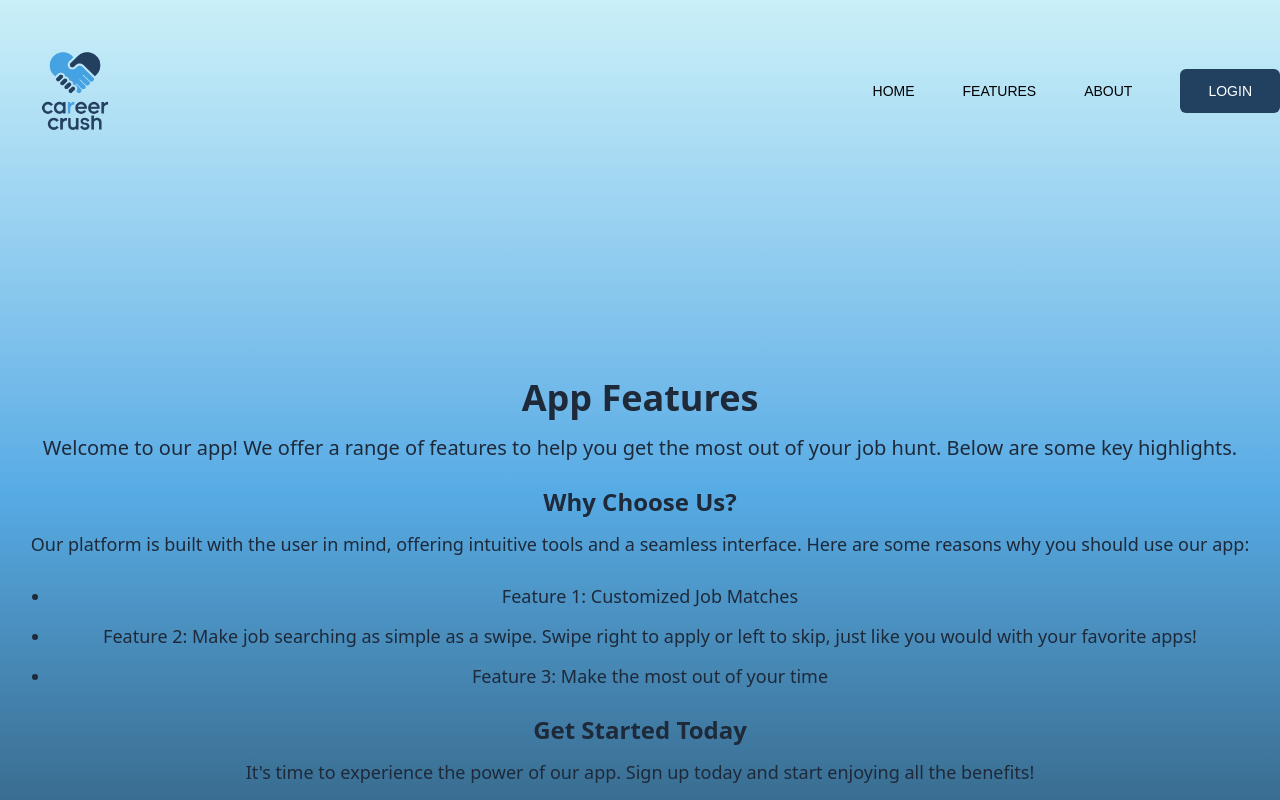
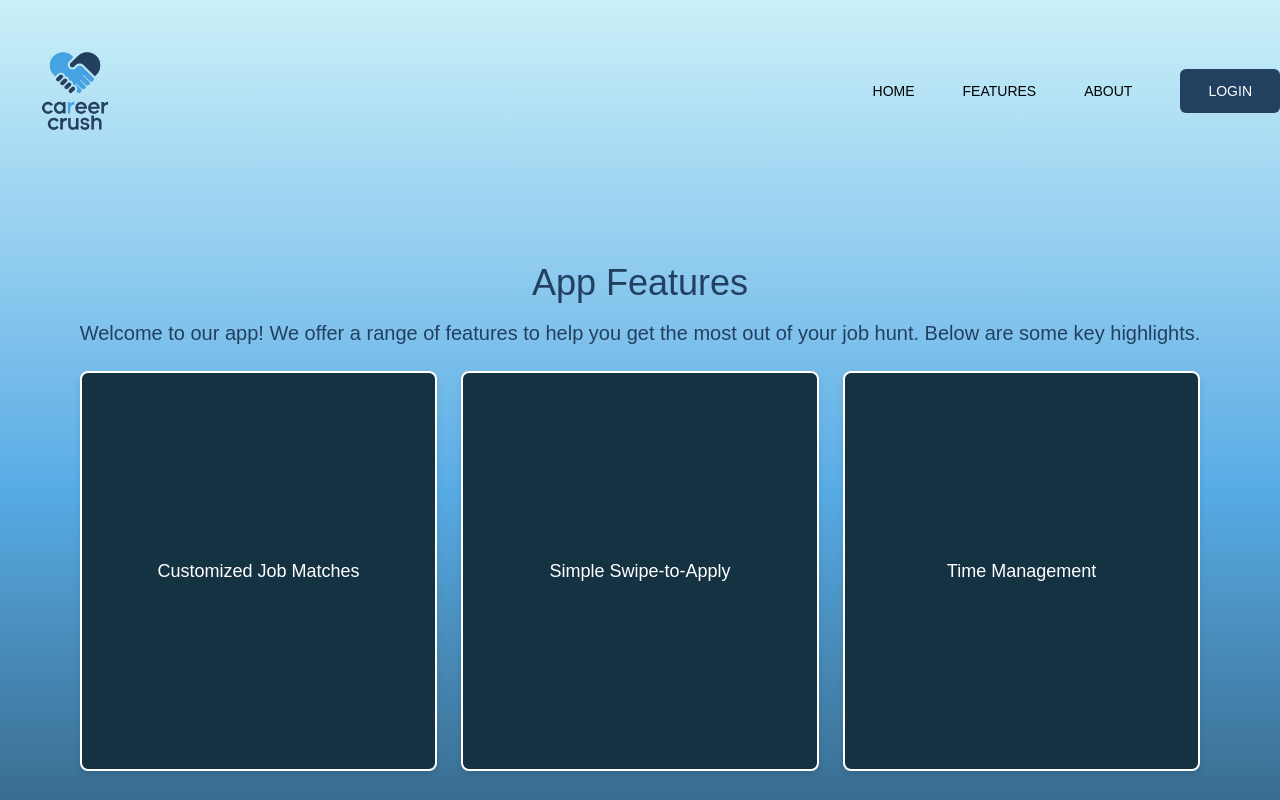
Before and after one commit to zahabiyaL/career-crush, a React (Vite) app: page /features in a window 1280 px wide. Shown: the top 800 px of the page. Built offline with nearby package versions, Linux system fonts and the light colour scheme; a web font is replaced by a local one.

Commit message:
features added

```diff
--- a/src/pages/Features.jsx
+++ b/src/pages/Features.jsx
@@ -1,27 +1,126 @@
+import React, { useState } from 'react';
+import { MdBorderColor } from 'react-icons/md';
+
 function Features() {
+  // State to track the flip status of each card
+  const [flipped, setFlipped] = useState([false, false, false]);
+
+  const handleFlip = (index) => {
+    const newFlipped = [...flipped];
+    newFlipped[index] = !newFlipped[index];
+    setFlipped(newFlipped);
+  };
+
+  const features = [
+    {
+      title: 'Customized Job Matches',
+      description: 'Find jobs that match your unique preferences and experience.',
+    },
+    {
+      title: 'Simple Swipe-to-Apply',
+      description:
+        'Swipe right to apply or left to skip, just like you would with your favorite apps!',
+    },
+    {
+      title: 'Time Management',
+      description:
+        'Optimize your job search with features designed to save you time and effort.',
+    },
+  ];
+
+  // Inline styles for the flip card effect
+  const cardStyles = {
+    perspective: '1000px',
+    marginBottom: '2rem',
+  };
+
+  const flipCardStyles = (flipped) => ({
+    width: '100%',
+    height: '50vh', // Keep the height at 50vh
+    transformStyle: 'preserve-3d',
+    transition: 'transform 0.5s',
+    cursor: 'pointer',
+    transform: flipped ? 'rotateY(180deg)' : 'rotateY(0)',
+  });
+
+  const flipCardInnerStyles = {
+    position: 'relative',
+    transformStyle: 'preserve-3d',
+    height: '100%',
+    transition: 'transform 0.5s',
+  };
+
+  const flipCardFrontStyles = {
+    backfaceVisibility: 'hidden',
+    position: 'absolute',
+    width: '100%',
+    height: '100%',
+    display: 'flex',
+    alignItems: 'center',
+    justifyContent: 'center',
+    color: 'white',
+    backgroundColor: '#153243',
+    borderRadius: '8px',
+    border: '2px solid',
+    boxShadow: '0 4px 6px rgba(0, 0, 0, 0.1)',
+    padding: '1.5rem',
+  };
+
+  const flipCardBackStyles = {
+    backfaceVisibility: 'hidden',
+    position: 'absolute',
+    width: '100%',
+    height: '100%',
+    display: 'flex',
+    alignItems: 'center',
+    justifyContent: 'center',
+    backgroundColor: '#CAF0F8', // Blue color for back
+    color: 'black',
+    borderRadius: '8px',
+    boxShadow: '0 4px 6px rgba(0, 0, 0, 0.1)',
+    padding: '1.5rem',
+    transform: 'rotateY(180deg)',
+  };
+
   return (
-    <div className="flex items-center justify-center h-screen text-gray-800">
+    <div className="flex items-center justify-center h-screen text-cc-dblue">
       <div className="text-center p-6">
-        <h1 className="text-4xl font-bold mb-4">App Features</h1>
-        <p className="text-xl mb-6">
+        <h1 className="text-4xl font-glook mb-4">App Features</h1>
+        <p className="text-xl font-glook mb-6">
           Welcome to our app! We offer a range of features to help you get the most out of your job hunt. Below are some key highlights.
         </p>
 
-        <h2 className="text-2xl font-semibold mb-3">Why Choose Us?</h2>
-        <p className="text-lg mb-6">
-          Our platform is built with the user in mind, offering intuitive tools and a seamless interface. Here are some reasons why you should use our app:
-        </p>
+        {/* Grid of Flip Cards */}
+        <div className="grid grid-cols-1 sm:grid-cols-2 md:grid-cols-3 gap-6">
+          {features.map((feature, index) => (
+            <div
+              key={index}
+              className="relative w-full mx-auto"
+              style={cardStyles} // Applying perspective here
+            >
+              {/* Flip Card */}
+              <div
+                className="flip-card"
+                style={flipCardStyles(flipped[index])}
+                onClick={() => handleFlip(index)}
+              >
+                <div className="flip-card-inner" style={flipCardInnerStyles}>
+                  {/* Front of the Card */}
+                  <div className="flip-card-front" style={flipCardFrontStyles}>
+                    <p className="text-lg font-glook">{feature.title}</p>
+                  </div>
+                  {/* Back of the Card */}
+                  <div className="flip-card-back" style={flipCardBackStyles}>
+                    <p className="text-lg font-glook">{feature.description}</p>
+                  </div>
+                </div>
+              </div>
+            </div>
+          ))}
+        </div>
 
-        {/* List of features */}
-        <ul className="list-disc pl-5 space-y-3 text-lg">
-          <li>Feature 1: Customized Job Matches</li>
-          <li>Feature 2: Make job searching as simple as a swipe. Swipe right to apply or left to skip, just like you would with your favorite apps!</li>
-          <li>Feature 3: Make the most out of your time</li>
-        </ul>
-
-        {/* Another section */}
-        <h2 className="text-2xl font-semibold mt-6 mb-3">Get Started Today</h2>
-        <p className="text-lg">
+        <h2 className="text-2xl font-glook mt-6 mb-3 text-cc-lblue">Get Started Today</h2>
+        <p className="text-lg font-glook bg-cc-lblue border rounded-2xl">
           It's time to experience the power of our app. Sign up today and start enjoying all the benefits!
         </p>
       </div>
```
Also changed, not shown: src/index.css (line endings or trailing spaces).
